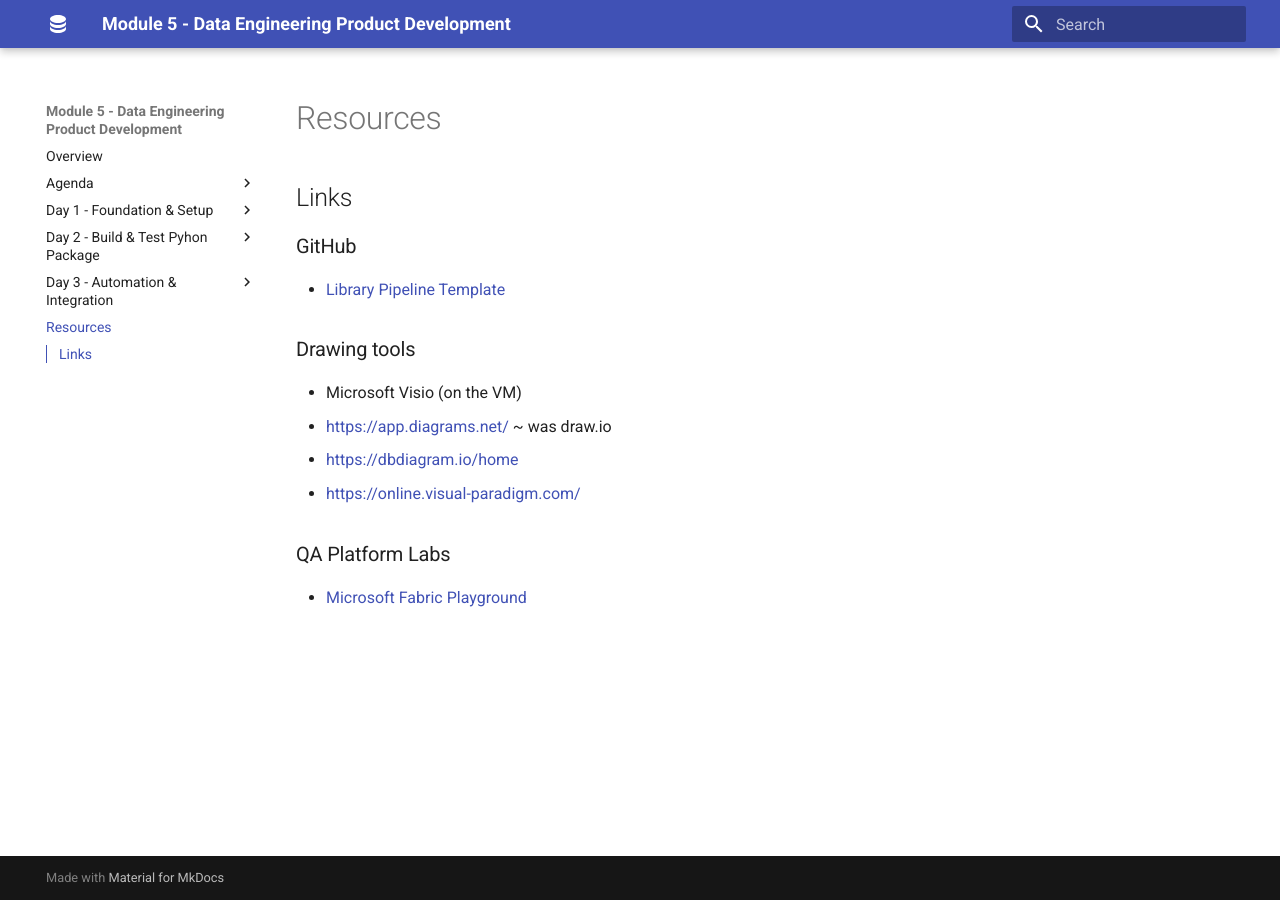
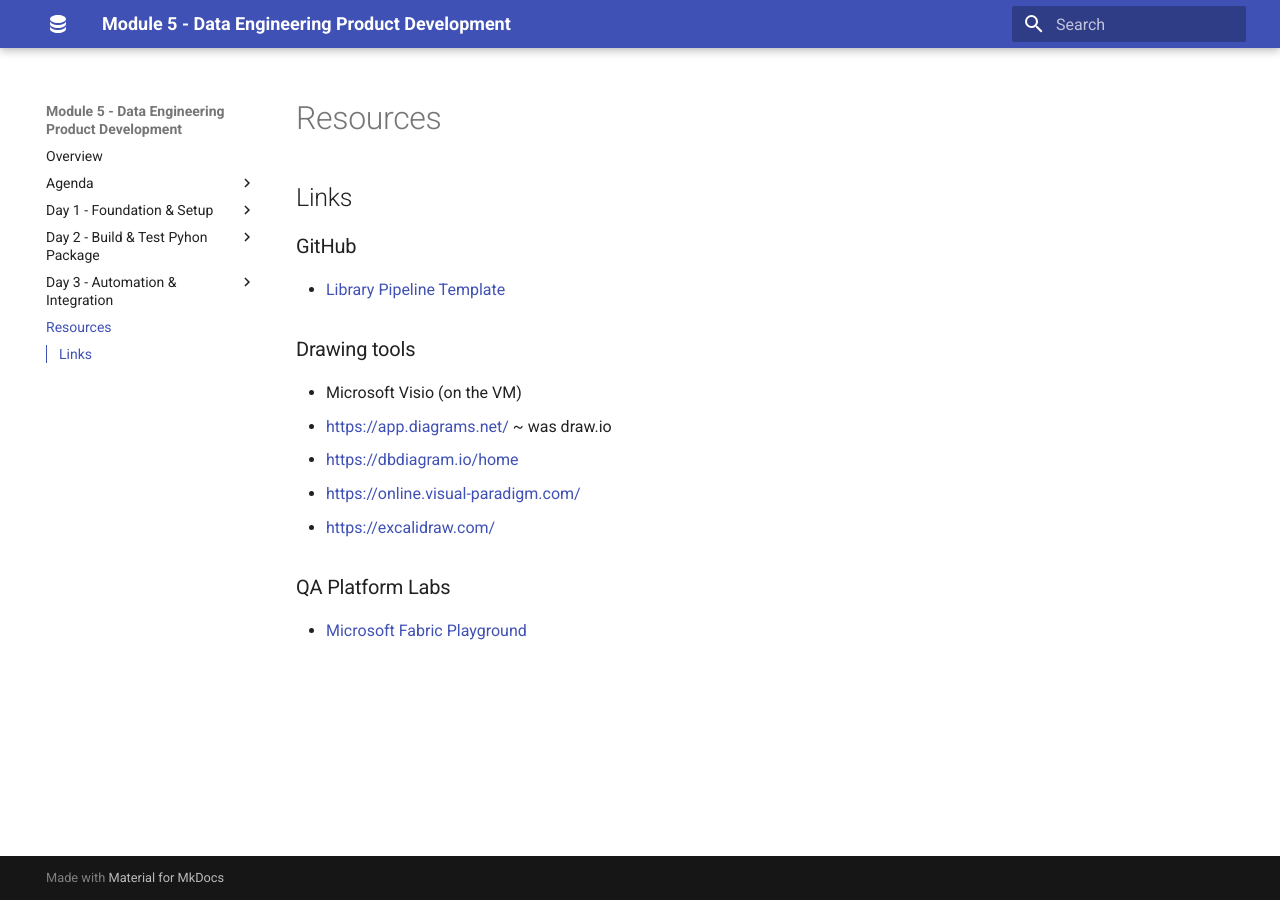
Before and after one commit to qaalabs/DE5M5, an MkDocs documentation site: the page built from docs/resources.md, in a window 1280 px wide. Built offline with MkDocs 1.6.1 and Material for MkDocs 9.7.7, drawn with Linux system fonts in a browser that asks for light colours; some of the changed lines change nothing that is shown.

Commit message:
Add excalidraw

```diff
--- a/docs/resources.md
+++ b/docs/resources.md
@@ -12,6 +12,7 @@
 - https://app.diagrams.net/ ~ was draw.io
 - https://dbdiagram.io/home
 - https://online.visual-paradigm.com/
+- https://excalidraw.com/
 
 ### QA Platform Labs
 
```
